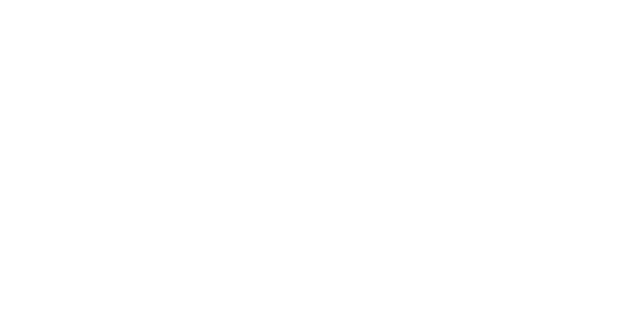
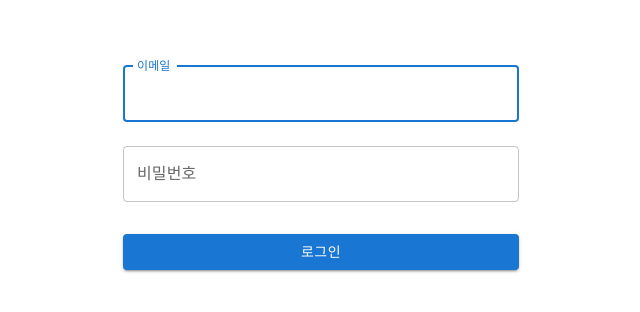
Before and after one commit to anshqhsh/alocados-Assignment, a React (Create React App) app: page / in a window 1280 px wide. Shown: the part 236-548 px from the top of the page, without its empty margins (319-959 px from the left). Built offline with nearby package versions, Linux system fonts and the light colour scheme.

Commit message:
feat: Login page Layout

```diff
--- a/public/index.html
+++ b/public/index.html
@@ -5,10 +5,7 @@
     <link rel="icon" href="%PUBLIC_URL%/favicon.ico" />
     <meta name="viewport" content="width=device-width, initial-scale=1" />
     <meta name="theme-color" content="#000000" />
-    <meta
-      name="description"
-      content="Web site created using create-react-app"
-    />
+    <meta name="description" content="Web site created using create-react-app" />
     <link rel="apple-touch-icon" href="%PUBLIC_URL%/logo192.png" />
     <!--
       manifest.json provides metadata used when your web app is installed on a
--- a/src/App.tsx
+++ b/src/App.tsx
@@ -1,7 +1,21 @@
+import styled from '@emotion/styled'
+import Login from 'routes/Login/Login'
 import './App.css'
 
+const AppContainer = styled.div`
+  width: 100%;
+  height: 100vh;
+  display: flex;
+  justify-content: center;
+  align-items: center;
+`
+
 const App = () => {
-  return <div className='App' />
+  return (
+    <AppContainer>
+      <Login />
+    </AppContainer>
+  )
 }
 
 export default App
--- a/src/index.tsx
+++ b/src/index.tsx
@@ -3,10 +3,12 @@ import ReactDOM from 'react-dom/client'
 import './index.css'
 import App from './App'
 import reportWebVitals from './reportWebVitals'
+import { CssBaseline } from '@mui/material'
 
 const root = ReactDOM.createRoot(document.getElementById('root') as HTMLElement)
 root.render(
   <React.StrictMode>
+    <CssBaseline />
     <App />
   </React.StrictMode>
 )
--- a/src/reportWebVitals.js
+++ b/src/reportWebVitals.ts
@@ -1,4 +1,6 @@
-const reportWebVitals = (onPerfEntry) => {
+import { ReportHandler } from 'web-vitals'
+
+const reportWebVitals = (onPerfEntry?: ReportHandler) => {
   if (onPerfEntry && onPerfEntry instanceof Function) {
     import('web-vitals').then(({ getCLS, getFID, getFCP, getLCP, getTTFB }) => {
       getCLS(onPerfEntry)
--- /dev/null
+++ b/src/routes/Login/Login.tsx
@@ -0,0 +1,30 @@
+import * as React from 'react'
+import Button from '@mui/material/Button'
+import TextField from '@mui/material/TextField'
+import Box from '@mui/material/Box'
+import Container from '@mui/material/Container'
+
+const Login = () => {
+  const submitHandler = (e: React.FormEvent<HTMLFormElement>) => {
+    e.preventDefault()
+    const data = new FormData(e.currentTarget)
+    console.log({
+      email: data.get('email'),
+      password: data.get('password'),
+    })
+  }
+
+  return (
+    <Container component='main' maxWidth='xs'>
+      <Box component='form' onSubmit={submitHandler} noValidate sx={{ mt: 1 }}>
+        <TextField margin='normal' fullWidth id='email' label='이메일' name='email' autoFocus />
+        <TextField margin='normal' fullWidth name='password' label='비밀번호' type='password' id='password' />
+        <Button type='submit' fullWidth variant='contained' sx={{ mt: 3, mb: 2 }}>
+          로그인
+        </Button>
+      </Box>
+    </Container>
+  )
+}
+
+export default Login
--- /dev/null
+++ b/src/styles/colors.ts
@@ -0,0 +1,6 @@
+export const colors = {
+  BACKGROUND_COLOR: '#F0F4FA',
+  BLUE_BTN_COLOR: '#0053F4',
+  RED_CANCEL_COLOR: '#DB3645',
+  GRAY_HOBER_COLOR: '#DBE2EF',
+}
```
Also changed, not shown: src/setupTests.ts (renamed from src/setupTests.js).
